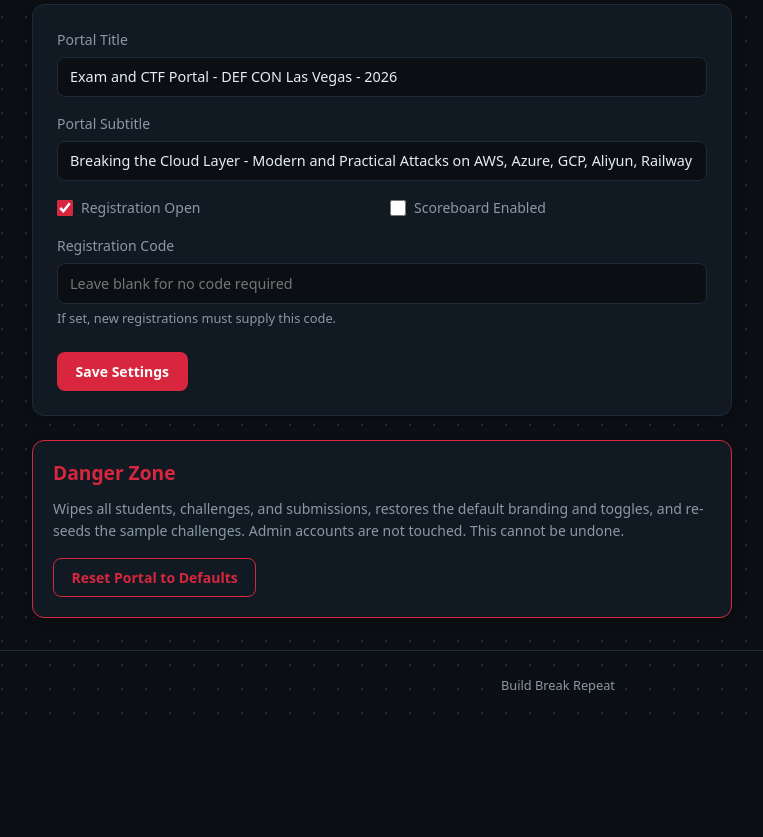
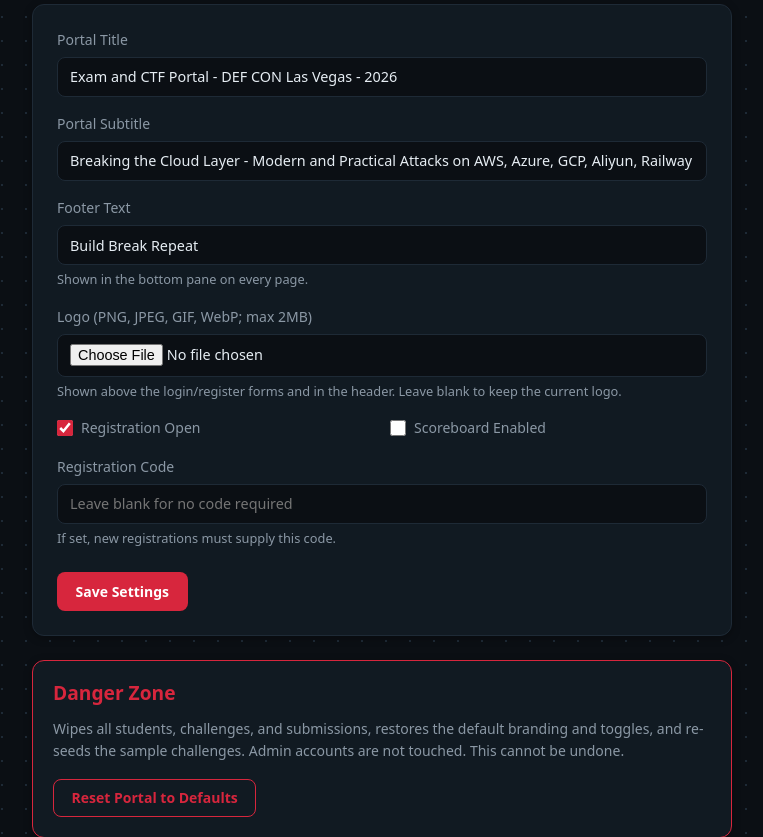
Before and after one commit to riyazwalikar/simple-ctf-portal, a Flask app: page /admin/settings in a window 1280 px wide. Shown: the part 163-1000 px from the top of the page, without its empty margins (82-845 px from the left). Before the commit the page ends 877 px from the top, so only its background shows below. Run offline with Flask 3, Linux system fonts and the light colour scheme; a user stored in the database is signed in; parts of the project's set-up code (start-up, migrations or seed data) failed here and were passed over; some libraries are stand-ins or nearby versions.

Commit message:
Logo upload, editable footer text, admin scoreboard
- Admin settings: logo upload (PNG/JPEG/GIF/WebP, magic-byte validated,
  2MB cap, SVG rejected as stored-XSS vector), stored in data/ and served
  via /logo; shows centered above login/register forms for guests and in
  the header for authenticated users; remove-logo option; reset clears it
- Admin settings: footer text now editable (footer_text setting)
- Admin scoreboard (/admin/scoreboard): total score per student with
  asc/desc sorting, per-category breakdown columns, category filter for
  top scorers; linked from admin dashboard

```diff
--- a/app.py
+++ b/app.py
@@ -1,5 +1,5 @@
 import os
-from flask import Flask
+from flask import Flask, abort
 from config import Config
 from extensions import db, login_manager, csrf, limiter
 
@@ -9,6 +9,7 @@ def create_app():
 
     app = Flask(__name__)
     app.config.from_object(Config)
+    app.config["MAX_CONTENT_LENGTH"] = 2 * 1024 * 1024  # 2MB (logo uploads)
 
     # ProxyFix when behind TLS reverse proxy
     if app.config["SESSION_COOKIE_SECURE"]:
@@ -40,10 +41,23 @@ def create_app():
 
     @app.context_processor
     def inject_helpers():
+        logo_filename = get_setting("logo_filename", "")
         return {
             "get_setting": get_setting,
             "user_score": user_score,
+            "logo_filename": logo_filename,
         }
+
+    @app.route("/logo")
+    def logo():
+        """Serve the admin-uploaded logo from the data directory."""
+        from flask import send_from_directory
+
+        filename = get_setting("logo_filename", "")
+        if not filename:
+            abort(404)
+        data_dir = os.path.join(app.root_path, "data")
+        return send_from_directory(data_dir, filename)
 
     # Register blueprints
     from blueprints.auth import auth_bp
--- a/blueprints/admin.py
+++ b/blueprints/admin.py
@@ -1,5 +1,8 @@
+import os
+
 from flask import (
     Blueprint,
+    current_app,
     render_template,
     request,
     redirect,
@@ -8,6 +11,7 @@ from flask import (
 )
 from flask_login import current_user
 from flask_wtf import FlaskForm
+from flask_wtf.file import FileField
 from sqlalchemy.exc import IntegrityError
 from wtforms import (
     StringField,
@@ -22,7 +26,14 @@ from werkzeug.security import generate_password_hash
 from defaults import DEFAULT_SETTINGS, SAMPLE_CHALLENGES
 from models import User, Challenge, Submission
 from extensions import db
-from utils import admin_required, get_setting, set_setting, user_score
+from utils import (
+    admin_required,
+    get_setting,
+    set_setting,
+    user_score,
+    save_logo,
+    remove_logo,
+)
 from sqlalchemy import desc, func
 
 admin_bp = Blueprint("admin", __name__)
@@ -75,6 +86,9 @@ class UserResetPasswordForm(FlaskForm):
 class SettingsForm(FlaskForm):
     portal_title = StringField("Portal Title", validators=[DataRequired(), Length(max=255)])
     portal_subtitle = StringField("Portal Subtitle", validators=[Optional(), Length(max=255)])
+    footer_text = StringField("Footer Text", validators=[Optional(), Length(max=255)])
+    logo = FileField("Logo (PNG, JPEG, GIF, WebP; max 2MB)", validators=[Optional()])
+    remove_logo = BooleanField("Remove current logo")
     registration_open = BooleanField("Registration Open")
     registration_code = StringField("Registration Code", validators=[Optional(), Length(max=64)])
     scoreboard_enabled = BooleanField("Scoreboard Enabled")
@@ -302,11 +316,25 @@ def settings():
     if form.validate_on_submit():
         set_setting("portal_title", form.portal_title.data)
         set_setting("portal_subtitle", form.portal_subtitle.data)
+        set_setting("footer_text", form.footer_text.data or "")
         set_setting("registration_open", "true" if form.registration_open.data else "false")
         set_setting("registration_code", form.registration_code.data or "")
         set_setting(
             "scoreboard_enabled", "true" if form.scoreboard_enabled.data else "false"
         )
+
+        data_dir = os.path.join(current_app.root_path, "data")
+        if form.remove_logo.data:
+            remove_logo(data_dir)
+            set_setting("logo_filename", "")
+        elif form.logo.data:
+            try:
+                filename = save_logo(form.logo.data, data_dir)
+                set_setting("logo_filename", filename)
+            except ValueError as e:
+                flash(str(e), "error")
+                return redirect(url_for("admin.settings"))
+
         flash("Settings saved.", "success")
         return redirect(url_for("admin.settings"))
 
@@ -316,6 +344,7 @@ def settings():
             "portal_title", "Exam and CTF Portal"
         )
         form.portal_subtitle.data = get_setting("portal_subtitle", "")
+        form.footer_text.data = get_setting("footer_text", "Build Break Repeat")
         form.registration_open.data = get_setting("registration_open", "true") == "true"
         form.registration_code.data = get_setting("registration_code", "")
         form.scoreboard_enabled.data = (
@@ -323,6 +352,71 @@ def settings():
         )
 
     return render_template("admin/settings.html", form=form)
+
+
+# ---------------------------------------------------------------------------
+# Scoreboard (admin view: totals + per-category top scorers)
+# ---------------------------------------------------------------------------
+
+@admin_bp.route("/scoreboard")
+@admin_required
+def scoreboard():
+    sort = request.args.get("sort", "desc")
+    if sort not in ("asc", "desc"):
+        sort = "desc"
+    selected_category = request.args.get("category", "")
+
+    categories = [
+        row[0]
+        for row in db.session.query(Challenge.category).distinct().all()
+        if row[0]
+    ]
+    categories.sort()
+
+    students = User.query.filter_by(role="student").order_by(User.id).all()
+    rows = []
+    for u in students:
+        # Distinct solved challenges for this user
+        solved = (
+            Challenge.query.join(Submission, Submission.challenge_id == Challenge.id)
+            .filter(
+                Submission.user_id == u.id,
+                Submission.is_correct == True,  # noqa: E712
+            )
+            .group_by(Challenge.id)
+            .all()
+        )
+        per_category = {}
+        for chal in solved:
+            key = chal.category or "Uncategorized"
+            per_category[key] = per_category.get(key, 0) + chal.points
+        total = sum(per_category.values())
+        rows.append(
+            {
+                "username": u.username,
+                "display_name": u.display_name or u.username,
+                "total": total,
+                "per_category": per_category,
+            }
+        )
+
+    if selected_category:
+        # Top scorers in one category: only users with points there
+        rows = [r for r in rows if r["per_category"].get(selected_category, 0) > 0]
+        rows.sort(
+            key=lambda r: r["per_category"][selected_category],
+            reverse=(sort == "desc"),
+        )
+    else:
+        rows.sort(key=lambda r: r["total"], reverse=(sort == "desc"))
+
+    return render_template(
+        "admin/scoreboard.html",
+        rows=rows,
+        categories=categories,
+        selected_category=selected_category,
+        sort=sort,
+    )
 
 
 # ---------------------------------------------------------------------------
@@ -342,6 +436,8 @@ def reset_portal():
     for key, value in DEFAULT_SETTINGS.items():
         set_setting(key, value)
 
+    remove_logo(os.path.join(current_app.root_path, "data"))
+
     for data in SAMPLE_CHALLENGES:
         db.session.add(Challenge(**data))
 
--- a/defaults.py
+++ b/defaults.py
@@ -9,6 +9,8 @@ DEFAULT_SETTINGS = {
     "registration_open": "true",
     "registration_code": "",
     "scoreboard_enabled": "false",
+    "footer_text": "Build Break Repeat",
+    "logo_filename": "",
 }
 
 SAMPLE_CHALLENGES = [
--- a/templates/admin/dashboard.html
+++ b/templates/admin/dashboard.html
@@ -21,6 +21,7 @@
   <div class="admin-links">
     <a href="{{ url_for('admin.challenges') }}" class="btn btn-secondary">Manage Challenges</a>
     <a href="{{ url_for('admin.users') }}" class="btn btn-secondary">Manage Users</a>
+    <a href="{{ url_for('admin.scoreboard') }}" class="btn btn-secondary">Scoreboard</a>
     <a href="{{ url_for('admin.settings') }}" class="btn btn-secondary">Settings</a>
   </div>
 
--- a/templates/admin/settings.html
+++ b/templates/admin/settings.html
@@ -2,7 +2,7 @@
 {% block content %}
 <div class="form-page">
   <h2>Settings</h2>
-  <form method="POST" class="admin-form card">
+  <form method="POST" class="admin-form card" enctype="multipart/form-data">
     {{ form.hidden_tag() }}
 
     <div class="form-group">
@@ -19,6 +19,35 @@
       {% for error in form.portal_subtitle.errors %}
       <span class="form-error">{{ error }}</span>
       {% endfor %}
+    </div>
+
+    <div class="form-group">
+      {{ form.footer_text.label }}
+      {{ form.footer_text(class="form-input") }}
+      <span class="form-hint">Shown in the bottom pane on every page.</span>
+      {% for error in form.footer_text.errors %}
+      <span class="form-error">{{ error }}</span>
+      {% endfor %}
+    </div>
+
+    <div class="form-group">
+      {{ form.logo.label }}
+      {% if logo_filename %}
+      <div class="current-logo">
+        <img src="{{ url_for('logo') }}" alt="Current logo" class="current-logo-img">
+      </div>
+      {% endif %}
+      {{ form.logo(class="form-input", accept=".png,.jpg,.jpeg,.gif,.webp") }}
+      <span class="form-hint">Shown above the login/register forms and in the header. Leave blank to keep the current logo.</span>
+      {% for error in form.logo.errors %}
+      <span class="form-error">{{ error }}</span>
+      {% endfor %}
+      {% if logo_filename %}
+      <div class="form-group form-checkbox">
+        {{ form.remove_logo(class="form-checkbox-input") }}
+        {{ form.remove_logo.label }}
+      </div>
+      {% endif %}
     </div>
 
     <div class="form-row">
--- a/templates/base.html
+++ b/templates/base.html
@@ -10,6 +10,9 @@
   <header class="site-header">
     <div class="header-inner{{ ' header-inner-guest' if not current_user.is_authenticated }}">
       <div class="header-brand">
+        {% if current_user.is_authenticated and logo_filename %}
+        <img src="{{ url_for('logo') }}" alt="Portal logo" class="header-logo">
+        {% endif %}
         <h1 class="portal-title">{{ get_setting('portal_title', 'Exam and CTF Portal') }}</h1>
         <p class="portal-subtitle">{{ get_setting('portal_subtitle', '') }}</p>
       </div>
@@ -47,7 +50,7 @@
   </main>
 
   <footer class="site-footer">
-    <p>Build Break Repeat</p>
+    <p>{{ get_setting('footer_text', 'Build Break Repeat') }}</p>
   </footer>
 
   <script src="{{ url_for('static', filename='js/app.js') }}"></script>
--- a/utils.py
+++ b/utils.py
@@ -1,10 +1,58 @@
 import hmac
+import os
 from functools import wraps
 from flask import abort
 from flask_login import current_user
 from sqlalchemy import func, select
 from models import Setting, Submission, Challenge
 from extensions import db
+
+# Logo upload: raster formats only. SVG is deliberately excluded — it can
+# carry script and would be a stored-XSS vector when served back.
+LOGO_MAGIC = {
+    b"\x89PNG\r\n\x1a\n": ".png",
+    b"\xff\xd8\xff": ".jpg",
+    b"GIF87a": ".gif",
+    b"GIF89a": ".gif",
+    b"RIFF": ".webp",  # refined below (RIFF....WEBP)
+}
+
+
+def sniff_logo_ext(data):
+    """Return the allowed extension for *data* by magic bytes, else None."""
+    for magic, ext in LOGO_MAGIC.items():
+        if data.startswith(magic):
+            if ext == ".webp" and data[8:12] != b"WEBP":
+                return None
+            return ext
+    return None
+
+
+def save_logo(file_storage, data_dir):
+    """Validate and persist an uploaded logo. Returns the saved filename.
+
+    Raises ValueError on bad content. Overwrites any previous logo."""
+    head = file_storage.read(16)
+    file_storage.seek(0)
+    ext = sniff_logo_ext(head)
+    if ext is None:
+        raise ValueError("Logo must be a PNG, JPEG, GIF, or WebP image.")
+    # Remove old logos (any allowed extension)
+    for old_ext in (".png", ".jpg", ".gif", ".webp"):
+        old = os.path.join(data_dir, f"logo{old_ext}")
+        if os.path.exists(old):
+            os.remove(old)
+    filename = f"logo{ext}"
+    file_storage.save(os.path.join(data_dir, filename))
+    return filename
+
+
+def remove_logo(data_dir):
+    """Delete any stored logo file."""
+    for ext in (".png", ".jpg", ".gif", ".webp"):
+        path = os.path.join(data_dir, f"logo{ext}")
+        if os.path.exists(path):
+            os.remove(path)
 
 
 def admin_required(f):
```
Also changed, not shown: static/css/styles.css (+49 -0 lines), templates/admin/scoreboard.html (added, +75 -0 lines), templates/auth/login.html (+6 -1 lines), templates/auth/register.html (+6 -1 lines), README.md, admin-scoreboard.png (added), logo-login.png (added).
